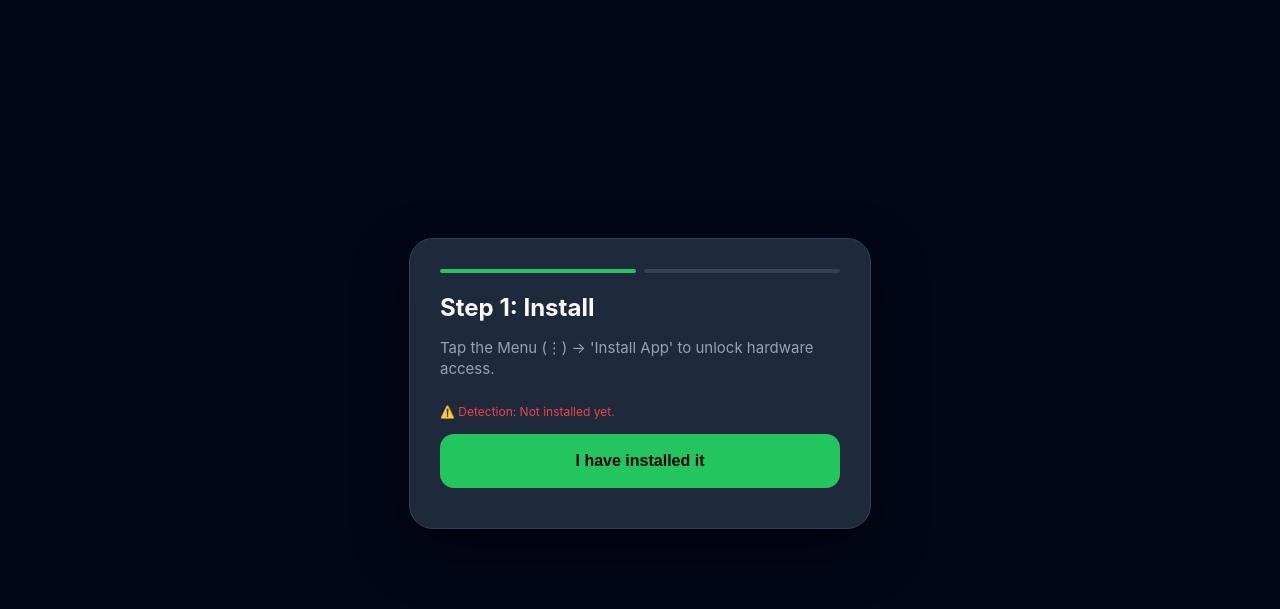
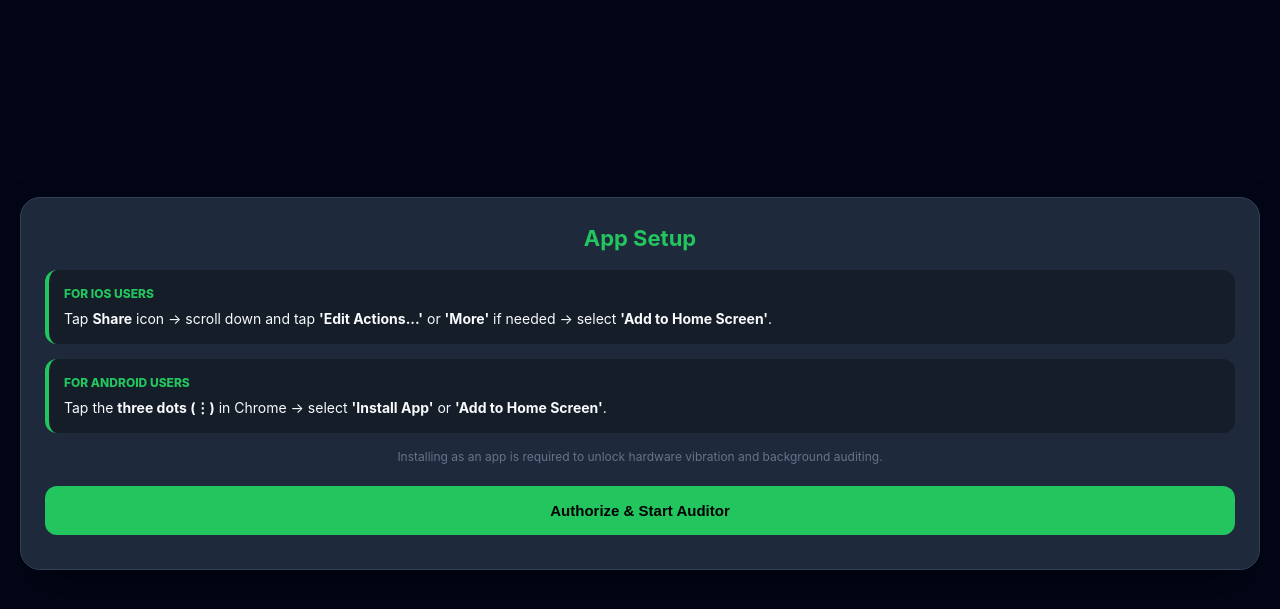
Before and after one commit to OjasMahara/project-testing-hardware, a plain HTML site: page index.html in a window 1280 px wide. Shown: the part 17-626 px from the top of the page. Drawn offline with Linux system fonts and the light colour scheme.

Commit message:
Update index.html

```diff
--- a/index.html
+++ b/index.html
@@ -5,236 +5,213 @@
     <meta name="viewport" content="width=device-width, initial-scale=1.0, maximum-scale=1.0, user-scalable=no" />
     <meta name="apple-mobile-web-app-capable" content="yes">
     <meta name="apple-mobile-web-app-status-bar-style" content="black-translucent">
-    <title>Lock-In Auditor Pro</title>
+    <title>Lock-In Auditor</title>
     <style>
         :root {
             --bg: #020617; --card: #1e293b; --accent: #22c55e;
-            --blue: #3b82f6; --error: #ef4444; --text: #f8fafc;
+            --text: #f8fafc; --muted: #64748b; --border: #334155;
         }
         body {
             margin: 0; font-family: -apple-system, system-ui, sans-serif;
-            background: var(--bg); color: var(--text); height: 100vh; overflow: hidden;
+            background: var(--bg); color: var(--text); padding: 20px;
+            line-height: 1.5;
         }
+        .container { max-width: 450px; margin: 0 auto; }
 
-        /* Onboarding Overlay */
-        #onboardingOverlay {
+        /* Modal Overlay */
+        #onboarding {
             position: fixed; inset: 0; background: var(--bg); z-index: 100;
             display: flex; align-items: center; justify-content: center; padding: 20px;
         }
         .modal {
-            background: var(--card); border-radius: 24px; padding: 30px;
-            width: 100%; max-width: 400px; border: 1px solid #334155;
-            box-shadow: 0 20px 50px rgba(0,0,0,0.5);
+            background: var(--card); border-radius: 20px; padding: 24px;
+            width: 100%; border: 1px solid var(--border);
+            box-shadow: 0 25px 50px -12px rgba(0, 0, 0, 0.5);
+            max-height: 90vh; overflow-y: auto;
         }
 
-        /* Steps */
-        .step-container { display: none; }
-        .step-container.active { display: block; animation: fadeIn 0.3s ease; }
-        @keyframes fadeIn { from { opacity: 0; transform: translateY(10px); } to { opacity: 1; transform: translateY(0); } }
+        h2 { margin: 0 0 15px 0; color: var(--accent); font-size: 22px; text-align: center; }
 
-        .indicator { display: flex; gap: 8px; margin-bottom: 20px; }
-        .dot { height: 4px; flex: 1; background: #334155; border-radius: 2px; }
-        .dot.active { background: var(--accent); }
+        .guide-section {
+            background: rgba(0,0,0,0.3); padding: 15px; border-radius: 12px;
+            border-left: 4px solid var(--accent); margin-bottom: 15px; font-size: 14px;
+        }
+        .guide-title { font-weight: 800; display: block; margin-bottom: 5px; color: var(--accent); font-size: 12px; text-transform: uppercase; }
 
-        h2 { margin: 0 0 10px 0; font-size: 24px; }
-        p { color: #94a3b8; font-size: 15px; margin-bottom: 25px; line-height: 1.4; }
-
-        /* Main Dashboard */
-        .dashboard { padding: 20px; height: 100vh; overflow-y: auto; box-sizing: border-box; }
-        .os-badge {
-            display: inline-block; padding: 4px 12px; border-radius: 20px;
-            font-size: 11px; font-weight: bold; margin-bottom: 10px;
-        }
-        .os-ios { background: #fff; color: #000; }
-        .os-android { background: #3ddc84; color: #000; }
-
+        /* Dashboard Components */
         .sensor-grid { display: grid; grid-template-columns: 1fr 1fr; gap: 12px; margin-bottom: 20px; }
         .sensor-box {
             background: #000; border-radius: 12px; padding: 15px;
-            border: 1px solid #334155; text-align: center;
+            border: 1px solid var(--border); text-align: center;
         }
-        .sensor-label { font-size: 10px; color: #94a3b8; text-transform: uppercase; margin-bottom: 5px; }
+        .sensor-label { font-size: 10px; color: var(--muted); text-transform: uppercase; margin-bottom: 5px; }
         .sensor-val { font-family: monospace; font-size: 20px; color: var(--accent); }
 
         button {
-            width: 100%; padding: 18px; border-radius: 14px; border: none;
-            font-weight: 800; font-size: 16px; cursor: pointer; transition: 0.2s;
-            margin-bottom: 10px;
+            width: 100%; padding: 16px; border-radius: 12px; border: none;
+            font-weight: 700; font-size: 15px; cursor: pointer; transition: 0.2s;
+            margin-bottom: 10px; background: var(--accent); color: #000;
         }
-        .btn-primary { background: var(--accent); color: #000; }
-        .btn-blue { background: var(--blue); color: #fff; }
-        .btn-outline { background: transparent; border: 1px solid #334155; color: #94a3b8; }
-        button:disabled { opacity: 0.5; cursor: not-allowed; }
+        button:active { opacity: 0.8; transform: scale(0.98); }
+        .btn-outline { background: transparent; border: 1px solid var(--border); color: var(--text); }
 
         .log {
             background: #000; padding: 12px; border-radius: 12px;
-            font-size: 11px; color: #4ade80; font-family: monospace;
-            height: 120px; overflow-y: auto; border: 1px solid #334155;
+            font-size: 11px; color: var(--accent); font-family: monospace;
+            height: 120px; overflow-y: auto; border: 1px solid var(--border);
         }
-        #preview { width: 100%; border-radius: 12px; margin-top: 15px; display: none; }
+        #preview { width: 100%; border-radius: 12px; margin-top: 15px; display: none; border: 1px solid var(--border); }
     </style>
 </head>
 <body>
 
-<!-- ONBOARDING POPUP -->
-<div id="onboardingOverlay">
+<div id="onboarding">
     <div class="modal">
-        <div class="indicator">
-            <div id="dot1" class="dot active"></div>
-            <div id="dot2" class="dot"></div>
+        <h2>App Setup</h2>
+
+        <div class="guide-section">
+            <span class="guide-title">For iOS Users</span>
+            Tap <strong>Share</strong> icon → scroll down and tap <strong>'Edit Actions...'</strong> or <strong>'More'</strong> if needed → select <strong>'Add to Home Screen'</strong>.
         </div>
 
-        <!-- Step 1: Install -->
-        <div id="step1" class="step-container active">
-            <h2>Step 1: Install</h2>
-            <p id="installMsg">To access hardware sensors, this tool must be installed to your home screen.</p>
-            <div id="pwaAlert" style="color:var(--error); font-size:12px; margin-bottom:15px; display:none;">
-                ⚠️ Detection: Not installed yet.
-            </div>
-            <button class="btn-primary" id="continue1">I have installed it</button>
+        <div class="guide-section">
+            <span class="guide-title">For Android Users</span>
+            Tap the <strong>three dots (⋮)</strong> in Chrome → select <strong>'Install App'</strong> or <strong>'Add to Home Screen'</strong>.
         </div>
 
-        <!-- Step 2: Permissions -->
-        <div id="step2" class="step-container">
-            <h2>Step 2: Sensors</h2>
-            <p>Allow access to Motion, Orientation, and Notifications for full auditing capability.</p>
-            <button class="btn-primary" id="activateBtn">Authorize & Start</button>
-        </div>
+        <p style="font-size: 12px; color: var(--muted); margin-bottom: 20px; text-align: center;">
+            Installing as an app is required to unlock hardware vibration and background auditing.
+        </p>
+
+        <button id="activateBtn">Authorize & Start Auditor</button>
     </div>
 </div>
 
-<!-- MAIN DASHBOARD -->
-<div class="dashboard">
-    <div id="osTag"></div>
-    <h1 style="margin:0 0 5px 0; font-size: 22px;">Auditor Dashboard</h1>
-    <p style="color:#64748b; font-size:13px; margin-bottom:20px;">Testing live hardware environment.</p>
+<div class="container">
+    <h1 style="font-size: 24px; margin: 0 0 5px 0;">Hardware Auditor</h1>
+    <p style="color: var(--muted); font-size: 13px; margin-bottom: 20px;">Live Hardware Verification</p>
 
     <div class="sensor-grid">
         <div class="sensor-box">
-            <div class="sensor-label">Tilt (Gyro)</div>
-            <div id="valGyro" class="sensor-val">0°</div>
+            <div class="sensor-label">Gyro (Tilt)</div>
+            <div id="valGyro" class="sensor-val">--</div>
         </div>
         <div class="sensor-box">
-            <div class="sensor-label">Force (Accel)</div>
-            <div id="valAccel" class="sensor-val">1.0G</div>
+            <div class="sensor-label">Accel (Force)</div>
+            <div id="valAccel" class="sensor-val">--</div>
         </div>
     </div>
 
-    <div style="margin-bottom: 20px;">
-        <button class="btn-blue" onclick="testVibrate()">Standard Vibrate</button>
-        <button class="btn-blue" style="background:#7c3aed" onclick="testNotif()">Notification Pulse</button>
-        <button class="btn-outline" onclick="document.getElementById('camIn').click()">Proof of Work Cam</button>
-        <input type="file" id="camIn" accept="image/*" capture="environment" style="display:none" onchange="handleFile(this)">
+    <button onclick="testVibrate()">Test Vibrate Pulse</button>
+    <button onclick="testNotif()">Test Notification Pulse</button>
+
+    <div style="display: grid; grid-template-columns: 1fr 1fr; gap: 10px;">
+        <button class="btn-outline" onclick="document.getElementById('camIn').click()">Open Camera</button>
+        <button class="btn-outline" onclick="document.getElementById('fileIn').click()">Upload File</button>
     </div>
 
-    <div class="log" id="sysLog">SYSTEM INITIALIZED...</div>
+    <input type="file" id="camIn" accept="image/*" capture="environment" style="display:none" onchange="handleFile(this)">
+    <input type="file" id="fileIn" accept="image/*" style="display:none" onchange="handleFile(this)">
+
+    <div class="log" id="sysLog">Ready for initialization...</div>
     <img id="preview">
 </div>
 
 <script>
+    const sysLog = document.getElementById('sysLog');
     const isIOS = /iPad|iPhone|iPod/.test(navigator.userAgent) && !window.MSStream;
-    const isPWA = window.navigator.standalone || window.matchMedia('(display-mode: standalone)').matches;
-
-    const overlay = document.getElementById('onboardingOverlay');
-    const dot1 = document.getElementById('dot1');
-    const dot2 = document.getElementById('dot2');
-    const step1 = document.getElementById('step1');
-    const step2 = document.getElementById('step2');
-    const sysLog = document.getElementById('sysLog');
 
     function log(msg) {
         const t = new Date().toLocaleTimeString([], {hour12:false});
         sysLog.innerHTML = `<div>[${t}] ${msg}</div>` + sysLog.innerHTML;
     }
 
-    // OS Tagging
-    const osTag = document.getElementById('osTag');
-    osTag.innerHTML = isIOS ? `<span class="os-badge os-ios">iOS DEVICE</span>` : `<span class="os-badge os-android">ANDROID DEVICE</span>`;
+    document.getElementById('activateBtn').onclick = async function() {
+        log("Requesting permissions...");
 
-    // Step 1 Logic
-    document.getElementById('installMsg').innerText = isIOS
-        ? "Tap Share -> 'Add to Home Screen' to unlock hardware access."
-        : "Tap the Menu (⋮) -> 'Install App' to unlock hardware access.";
+        // Notification Request
+        if ("Notification" in window) {
+            try {
+                await Notification.requestPermission();
+                log("Notifications checked.");
+            } catch (e) { log("Notif Error."); }
+        }
 
-    if (!isPWA) document.getElementById('pwaAlert').style.display = 'block';
+        // iOS Permission specifically
+        if (typeof DeviceOrientationEvent !== 'undefined' && typeof DeviceOrientationEvent.requestPermission === 'function') {
+            try {
+                const permission = await DeviceOrientationEvent.requestPermission();
+                if (permission === 'granted') {
+                    initHardwareListeners();
+                } else {
+                    log("iOS Sensor Permission Denied.");
+                }
+            } catch (e) { log("iOS Sensor Error."); }
+        } else {
+            // Android / Standard PC / Others
+            initHardwareListeners();
+        }
 
-    document.getElementById('continue1').onclick = () => {
-        step1.classList.remove('active');
-        step2.classList.add('active');
-        dot1.classList.remove('active');
-        dot1.style.background = "var(--accent)";
-        dot2.classList.add('active');
+        document.getElementById('onboarding').style.display = 'none';
     };
 
-    // Step 2 Logic
-    document.getElementById('activateBtn').onclick = async function() {
-        log("Authorizing...");
+    function initHardwareListeners() {
+        log("Engaging sensor suite...");
 
-        // Notifications
-        try {
-            const nPerm = await Notification.requestPermission();
-            log("Notifications: " + nPerm);
-        } catch(e) { log("Notif Error: " + e.message); }
-
-        // Sensors
-        if (isIOS && typeof DeviceOrientationEvent.requestPermission === 'function') {
-            try {
-                const oPerm = await DeviceOrientationEvent.requestPermission();
-                if (oPerm === 'granted') startSensors();
-                else log("Orientation Denied");
-            } catch(e) { log("Sensor Error: " + e.message); }
+        // Device Orientation (Tilt)
+        if (window.DeviceOrientationEvent) {
+            window.addEventListener('deviceorientation', (e) => {
+                if (e.beta !== null) {
+                    document.getElementById('valGyro').innerText = Math.round(e.beta) + "°";
+                }
+            }, true);
         } else {
-            startSensors();
+            log("Orientation not supported.");
         }
 
-        overlay.style.display = 'none';
-        document.body.style.overflow = 'auto';
-    };
+        // Device Motion (Movement/Impact)
+        if (window.DeviceMotionEvent) {
+            window.addEventListener('devicemotion', (e) => {
+                const acc = e.accelerationIncludingGravity || e.acceleration;
+                if (acc && acc.x !== null) {
+                    const total = Math.sqrt(acc.x**2 + acc.y**2 + acc.z**2) / 9.80665;
+                    document.getElementById('valAccel').innerText = total.toFixed(1) + "G";
+                    if (total > 2.2) log("Impact Spike Detected");
+                }
+            }, true);
+        } else {
+            log("Motion not supported.");
+        }
 
-    function startSensors() {
-        // Gyro
-        window.addEventListener('deviceorientation', (e) => {
-            if (e.beta !== null) document.getElementById('valGyro').innerText = Math.round(e.beta) + "°";
-        });
-
-        // Accel
-        window.addEventListener('devicemotion', (e) => {
-            if (e.accelerationIncludingGravity) {
-                const a = e.accelerationIncludingGravity;
-                const force = Math.sqrt(a.x**2 + a.y**2 + a.z**2) / 9.8;
-                document.getElementById('valAccel').innerText = force.toFixed(1) + "G";
-                if (force > 1.8) log("Motion Triggered!");
-            }
-        });
-        log("Sensor suite active.");
+        log("Listeners engaged successfully.");
     }
 
-    // Test Functions
     function testVibrate() {
         if (navigator.vibrate) {
             navigator.vibrate([200, 100, 200]);
-            log("Vibrate Sent");
+            log("Vibration sent.");
         } else {
-            log("API Unsupported");
+            log("Vibration API unsupported on this browser.");
         }
     }
 
     function testNotif() {
         if (Notification.permission === "granted") {
-            new Notification("Lock-In Audit", { body: "Pulse test successful!", silent: false });
-            log("Notification Sent");
+            new Notification("Lock-In Pulse", { body: "Audit signal active.", silent: false });
+            log("Notification triggered.");
         } else {
-            log("Notif permission missing");
+            log("Please enable notifications.");
         }
     }
 
     function handleFile(input) {
-        if (input.files[0]) {
+        if (input.files && input.files[0]) {
             const reader = new FileReader();
             reader.onload = (e) => {
-                document.getElementById('preview').src = e.target.result;
-                document.getElementById('preview').style.display = 'block';
-                log("Proof image loaded.");
+                const img = document.getElementById('preview');
+                img.src = e.target.result;
+                img.style.display = 'block';
+                log("Proof file rendered.");
             };
             reader.readAsDataURL(input.files[0]);
         }
```
